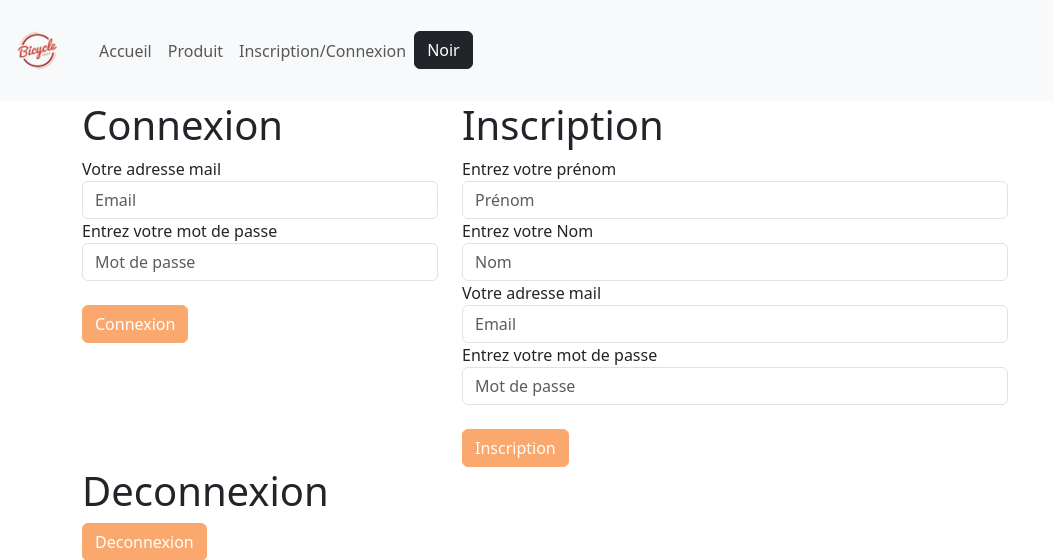
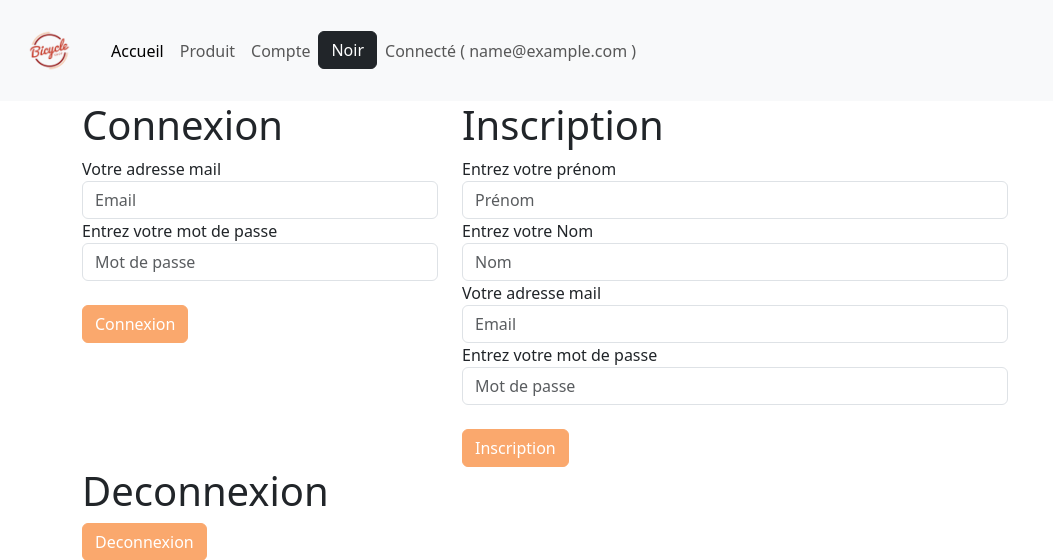
Before and after one commit to noahrd0/1tp_js_ipssi, a PHP site: page /connexion.php in a window 1280 px wide. Shown: the top 560 px of the page, without its empty margins (0-1053 px from the left). Run offline with PHP 8.4, Linux system fonts and the light colour scheme; the visitor is signed in with stand-in values (Sample User, id 1); tables that the repository leaves empty or names only in its code hold one stand-in row (values such as "Sample post").

Commit message:
tout fonctionne

```diff
--- a/connexion.php
+++ b/connexion.php
@@ -19,35 +19,43 @@ include_once("navbar.php");
                     <button type="submit" class="btn btn-orange">Connexion</button>
                 </form>
                 <?php
+                    if(isset($_POST["mdp"]) &&  isset($_POST["mdp"])) {
                         $connexion = new mysqli("localhost", "root", "", "velo");
                         if ($connexion->connect_error) {
                             die("Connection failed: " . $connexion->connect_error);
+                        } else {
+                            echo "Connexion réussie";
                         }
-                // Le formulaire a été soumis, continuer le traitement ici
-                if (isset($_POST["email"]) && isset($_POST["mdp"])) {
+
+                        if (!empty($_POST["email"]) && !empty($_POST["mdp"])) {
+                            echo "Le formulaire a été soumis";
                             $loginEmail = $_POST["email"];
                             $loginPassword = $_POST["mdp"];
-                    if (!empty($loginEmail) && !empty($loginPassword)) {
-                        $requete = "SELECT * FROM `user` WHERE `email` = '$loginEmail' AND `password` = '$loginPassword'";
-                        $resultat = $connexion->query($requete);
-                        $user = $resultat->fetch_assoc();
-                        if ($user) {
-                            echo "Bienvenue " . $user["email"];
+                            $requeteHash = "SELECT `password` FROM `user` WHERE `email` = '$loginEmail'";
+                            $resultatHash = $connexion->query($requeteHash);
+                            $hash = $resultatHash->fetch_assoc();
+                            echo $hash["password"];
+                            echo "<br>";
+                            echo $loginPassword;
+                            if (password_verify($loginPassword, $hash["password"]) == true) {
+                                echo "Bienvenue";
 
                                 if (session_status() == PHP_SESSION_NONE) {
                                     session_start();
                                 }
                                 header('location: ./connexion.php');
-                            $_SESSION["newsession"]=$user["email"];
+                                $_SESSION["newsession"]=$loginEmail;
                             } else {
-                            echo "Mauvais identifiants";
+                                echo "Mot de passe incorrect";
                             }
+                        } else {
+                            echo "Le formulaire n'a pas été soumis";
                         }
                     }
         ?>
             </div>
             <div class="col-6">
-                <form>
+                <form action="accesInscription.php" method="post">
                     <h1>Inscription</h1>
                     <div class="form-group">
                         <label for="exampleInputPassword1">Entrez votre prénom</label>
--- a/navbar.php
+++ b/navbar.php
@@ -8,22 +8,65 @@
   <link href="./style/informations.css" rel="stylesheet">
 
     <body>
-            <nav class="navbar navbar-expand-lg navbar-light bg-light">
-                <a class="navbar-brand" href="#"><img src="./images/logo-PhotoRoom.png-PhotoRoom.png" alt="" width="75" height="75"></a>
-                <div class="collapse navbar-collapse" id="navbarNav">
-                <ul class="navbar-nav">
-                    <li class="nav-item active">
-                    <a class="nav-link" href="index.php">Accueil</a>
+    <?php
+            if (session_status() == PHP_SESSION_NONE) {
+                session_start();
+            }
+    ?>
+    <nav class="navbar navbar-expand-md navbar-light bg-light" aria-label="Fourth navbar example">
+    <div class="container-fluid">
+      <a class="navbar-brand" href="#"><img src="./images/logo-PhotoRoom.png-PhotoRoom.png" class="img-fluid" alt="" width="75" height="75"></a>
+      <button class="navbar-toggler" type="button" data-bs-toggle="collapse" data-bs-target="#navbarsExample04" aria-controls="navbarsExample04" aria-expanded="false" aria-label="Toggle navigation">
+        <span class="navbar-toggler-icon"></span>
+      </button>
+
+      <div class="collapse navbar-collapse" id="navbarsExample04">
+        <ul class="navbar-nav me-auto mb-2 mb-md-0">
+            <li class="nav-item">
+                <a class="nav-link active" aria-current="page" href="index.php">Accueil</a>
             </li>
             <li class="nav-item">
                 <a class="nav-link" href="produit.php">Produit</a>
             </li>
             <li class="nav-item">
-                      <a class="nav-link" href="connexion.php">Inscription/Connexion</a>
+                <a class="nav-link" href="connexion.php">Compte</a>
             </li>
             <li class="nav-item">
         <button type="button" id="DarkLight" class="btn btn-dark">Noir</button>
         </li>
+        <li class="nav-item">
+                            <a class="nav-link" href=connexion.php> <?php
+                                if (isset($_SESSION["newsession"])) {
+                                    echo "Connecté ( " . $_SESSION["newsession"] . " )";
+                                } else {
+                                    echo "Deconnecté";
+                                }
+                                ?>
+                            </a>
+                        </li>
+                        <?php
+                            // Verifier si l'utilisateur connecté est un admin dans la base de données
+                            $connexion = new mysqli ("localhost", "root", "", "velo");
+                            if ($connexion->connect_error) {
+                                die("Connection failed: " . $connexion->connect_error);
+                            }
+                            $userEmail = $_SESSION["newsession"];
+                            // $requeteIsAdmin = $connexion->prepare($connexion, "SELECT * FROM `user` WHERE `email` = ?");
+                            // $requeteIsAdmin->bind_param("s", $userEmail);
+                            // $requeteIsAdmin->execute();
+                            // echo $requeteIsAdmin->get_result();
+                            // $requeteIsAdmin->close();
+                            $requete = "SELECT * FROM `user` WHERE `email` = '$userEmail' AND `admin` = 1";
+                            $resultat = $connexion->query($requete);
+                            foreach ($resultat as $key => $value) {
+                                if ($value["admin"] == 1) {
+                                    echo "<li class='nav-item'>
+                                    <a class='nav-link' href='admin.php'>Admin</a>
+                                    </li>";
+                                }
+                            }
+                        ?>
         </ul>
       </div>
+    </div>
   </nav>
```
Lines whose indentation alone changed are shown as unchanged.
